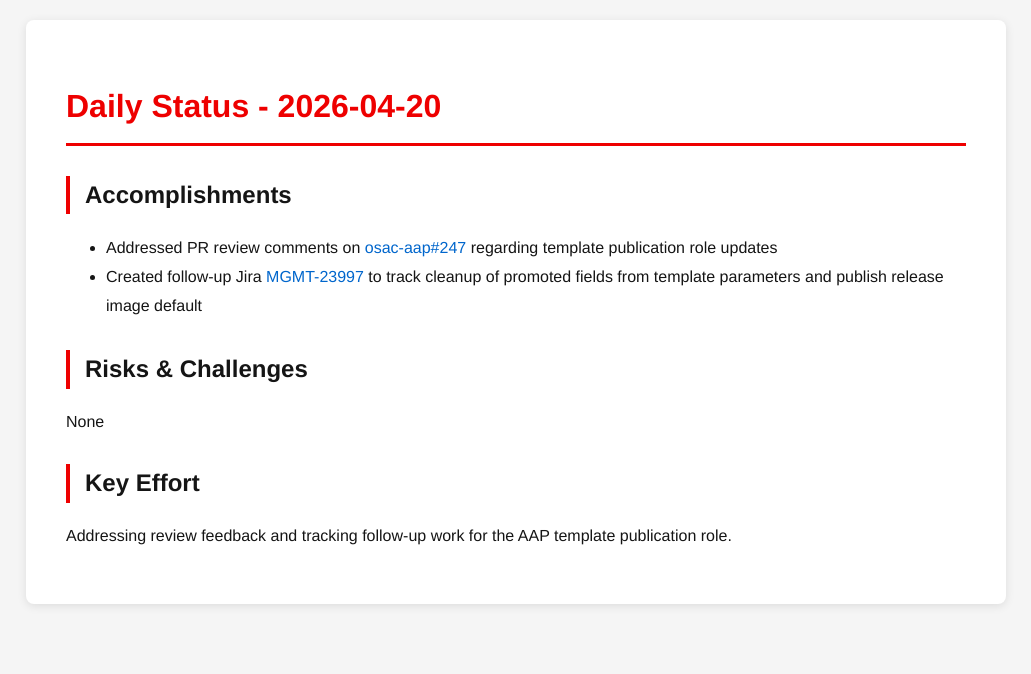
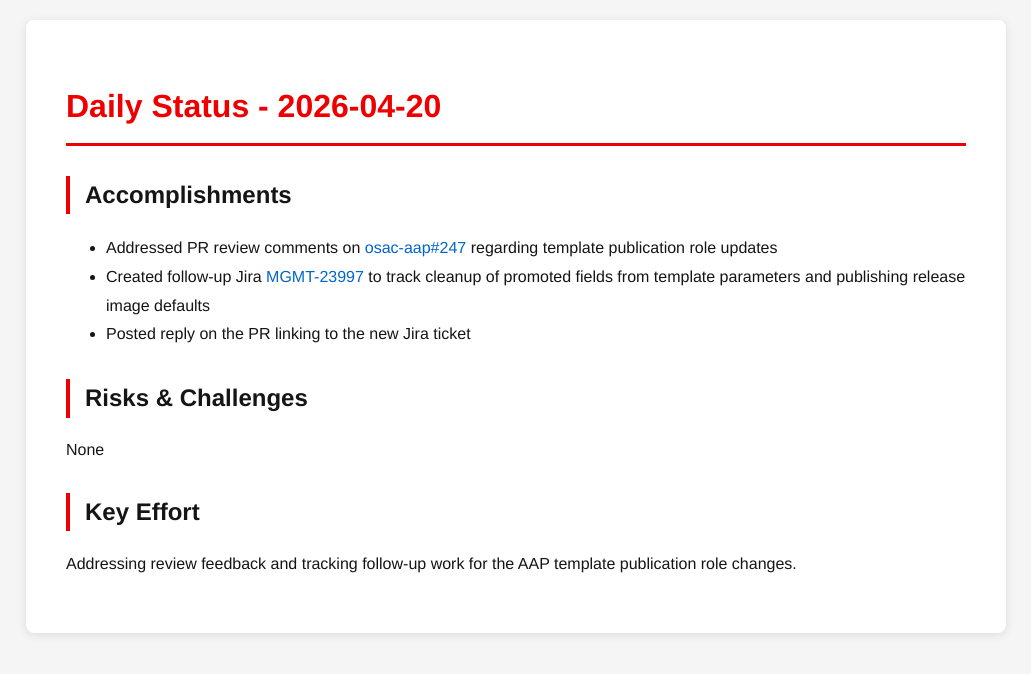
Before and after one commit to tzvatot/daily-status, a Jekyll site: the page built from 2026-04-20.md, in a window 1280 px wide. Shown: the top 674 px of the page, without its empty margins (124-1155 px from the left). Built offline with Jekyll 4.4.1, drawn with Linux system fonts in a browser that asks for light colours.

Commit message:
Daily status update - 2026-04-20

```diff
--- a/2026-04-20.md
+++ b/2026-04-20.md
@@ -8,10 +8,11 @@
 
 ## Accomplishments
 - Addressed PR review comments on [osac-aap#247](https://github.com/osac-project/osac-aap/pull/247) regarding template publication role updates
-- Created follow-up Jira [MGMT-23997](https://issues.redhat.com/browse/MGMT-23997) to track cleanup of promoted fields from template parameters and publish release image default
+- Created follow-up Jira [MGMT-23997](https://issues.redhat.com/browse/MGMT-23997) to track cleanup of promoted fields from template parameters and publishing release image defaults
+- Posted reply on the PR linking to the new Jira ticket
 
 ## Risks & Challenges
 None
 
 ## Key Effort
-Addressing review feedback and tracking follow-up work for the AAP template publication role.
+Addressing review feedback and tracking follow-up work for the AAP template publication role changes.
```
